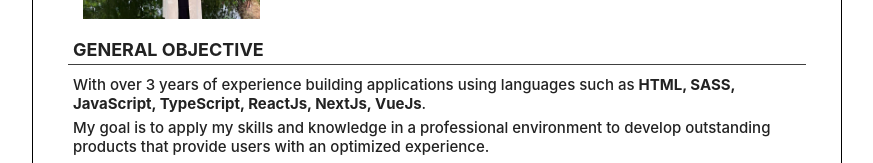
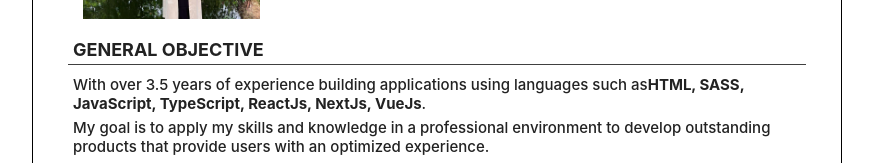
Before and after one commit to chanvinh/cv-app, a React (Create React App) app: page / in a window 1280 px wide. Shown: the part 202-365 px from the top of the page, without its empty margins (203-1076 px from the left). Built offline with nearby package versions, Linux system fonts and the light colour scheme.

Commit message:
Update CV

```diff
--- a/src/App.tsx
+++ b/src/App.tsx
@@ -36,8 +36,8 @@ function App() {
 
       <Section title="GENERAL OBJECTIVE">
         <Typography type="level4" padding="5px 20px 0px">
-          With over 3 years of experience building applications using languages
-          such as{" "}
+          With over 3.5 years of experience building applications using languages
+          such as
           <b>HTML, SASS, JavaScript, TypeScript, ReactJs, NextJs, VueJs</b>.
         </Typography>
         <Typography type="level4" padding="5px 20px 0px">
```
